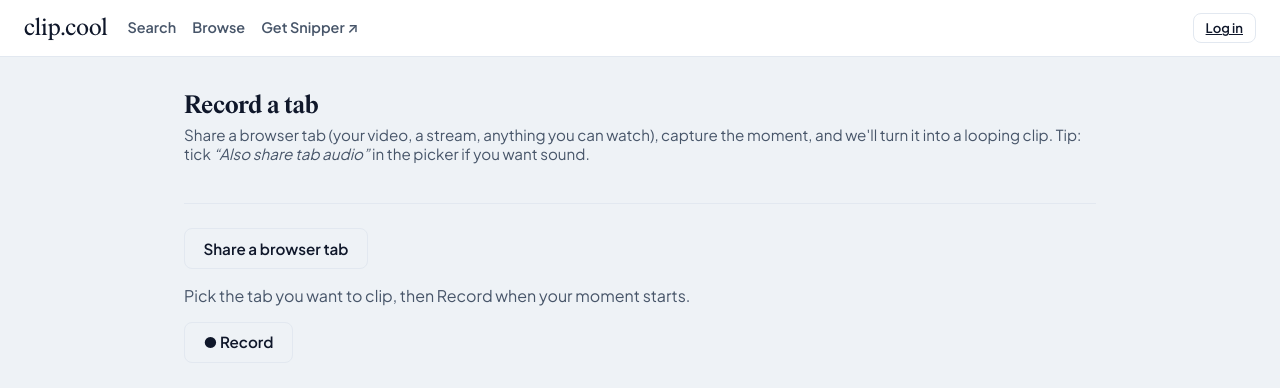
After one commit to jaigner-hub/clip.cool, a Django app: template app/templates/clips/record.html in a window 1280 px wide. The commit adds this page. Shown: the top 388 px of the page. Run offline with Django 5.2, Linux system fonts and the light colour scheme; the template is opened without the code that fills it, so the values that code supplies are empty.

Commit message:
clips: in-browser tab recorder (getDisplayMedia → existing ingest)
New "Record" page (/clips/record/) so users can grab a clip from any tab
they can watch — no plugin, no install. Shares a tab via getDisplayMedia,
records the moment with MediaRecorder (the record window is the trim;
auto-stops at 60s), previews the captured webm, then uploads through the
existing presign → R2 PUT → finalize path. video/webm already routes to
the transcode queue, so there are no backend ingest changes.

- record.html / record.js mirror the upload page's CSP-clean pattern
- record_page view = login_required + ensure_csrf_cookie (like upload_page)
- CSP: add blob: to media-src so the recorded clip can be previewed
- nav: "Record" link beside Upload

Co-Authored-By: Claude Opus 4.8 (1M context) <noreply@anthropic.com>

```diff
--- /dev/null
+++ b/app/clips/static/clips/record.js
@@ -0,0 +1,226 @@
+// clip.cool in-browser tab recorder (CSP-clean: external same-origin script, no inline JS).
+//   1) getDisplayMedia  -> user shares a browser tab; we show a live preview
+//   2) MediaRecorder    -> Record/Stop bounds the clip (the recording window IS the trim)
+//   3) presign -> PUT to R2 -> finalize  (same path as a file upload; emits video/webm)
+// The captured blob is video/webm, which finalize routes straight to the transcode queue.
+(function () {
+  "use strict";
+
+  const root = document.getElementById("clip-record");
+  if (!root) return;
+
+  const els = {
+    share: document.getElementById("record-share"),
+    hint: document.getElementById("record-hint"),
+    preview: document.getElementById("record-preview"),
+    playback: document.getElementById("record-playback"),
+    controls: document.getElementById("record-controls"),
+    start: document.getElementById("record-start"),
+    stop: document.getElementById("record-stop"),
+    reset: document.getElementById("record-reset"),
+    timer: document.getElementById("record-timer"),
+    meta: document.getElementById("record-meta"),
+    title: document.getElementById("record-title"),
+    tags: document.getElementById("record-tags"),
+    upload: document.getElementById("record-upload"),
+    status: document.getElementById("record-status"),
+  };
+  const presignURL = root.dataset.presignUrl;
+  const finalizeURL = root.dataset.finalizeUrl;
+  const maxSeconds = parseInt(root.dataset.maxSeconds, 10) || 60;
+
+  // R2 was signed for a bare "video/webm" Content-Type, so the PUT + finalize must use exactly
+  // that (MediaRecorder's blob.type carries a ;codecs=… suffix the presign didn't sign for).
+  const UPLOAD_TYPE = "video/webm";
+
+  let stream = null;        // the shared-tab MediaStream
+  let recorder = null;      // MediaRecorder
+  let chunks = [];          // recorded data
+  let clip = null;          // final Blob
+  let clipURL = null;       // object URL for playback (revoked on reset)
+  let timerId = null;
+  let startedAt = 0;
+
+  function cookie(name) {
+    const m = document.cookie.match(new RegExp("(?:^|; )" + name + "=([^;]*)"));
+    return m ? decodeURIComponent(m[1]) : "";
+  }
+
+  function postJSON(url, body) {
+    return fetch(url, {
+      method: "POST",
+      credentials: "same-origin",
+      headers: { "Content-Type": "application/json", "X-CSRFToken": cookie("csrftoken") },
+      body: JSON.stringify(body),
+    });
+  }
+
+  function setStatus(msg, kind) {
+    els.status.textContent = msg || "";
+    els.status.className = "kg-status" + (kind ? " is-" + kind : "");
+  }
+
+  function show(el, on) { el.hidden = !on; }
+
+  // Feature gate: getDisplayMedia is Chromium/Firefox desktop; absent on iOS Safari.
+  if (!navigator.mediaDevices || !navigator.mediaDevices.getDisplayMedia || typeof MediaRecorder === "undefined") {
+    els.share.disabled = true;
+    setStatus("Screen recording isn't supported in this browser. Try desktop Chrome, Edge, or Firefox — or use Upload.", "error");
+    return;
+  }
+
+  function pickMimeType() {
+    const prefs = ["video/webm;codecs=vp9,opus", "video/webm;codecs=vp8,opus", "video/webm"];
+    for (const t of prefs) {
+      if (MediaRecorder.isTypeSupported(t)) return t;
+    }
+    return "";  // let the browser choose; still a webm container in practice
+  }
+
+  function stopTracks() {
+    if (stream) {
+      stream.getTracks().forEach(function (t) { t.stop(); });
+      stream = null;
+    }
+  }
+
+  function resetClip() {
+    if (clipURL) { URL.revokeObjectURL(clipURL); clipURL = null; }
+    clip = null;
+    chunks = [];
+    show(els.playback, false);
+    show(els.meta, false);
+  }
+
+  function fmt(s) {
+    const m = Math.floor(s / 60);
+    const sec = s % 60;
+    return m + ":" + (sec < 10 ? "0" : "") + sec;
+  }
+
+  function tick() {
+    const elapsed = Math.floor((Date.now() - startedAt) / 1000);
+    els.timer.textContent = "Recording… " + fmt(elapsed) + " / " + fmt(maxSeconds);
+    if (elapsed >= maxSeconds) stopRecording();
+  }
+
+  async function share() {
+    resetClip();
+    setStatus("");
+    try {
+      stream = await navigator.mediaDevices.getDisplayMedia({
+        video: { frameRate: 30 },
+        audio: true,   // tab audio if the user opts in; ignored otherwise
+      });
+    } catch (err) {
+      // User cancelled the picker, or permission denied — not an error worth shouting about.
+      setStatus(err && err.name === "NotAllowedError" ? "Sharing cancelled." : "Couldn't start sharing: " + err, "error");
+      return;
+    }
+    // If the user clicks the browser's native "Stop sharing", tear down gracefully.
+    stream.getVideoTracks()[0].addEventListener("ended", function () {
+      if (recorder && recorder.state !== "inactive") stopRecording();
+      teardownPreview();
+    });
+    els.preview.srcObject = stream;
+    show(els.preview, true);
+    show(els.controls, true);
+    show(els.start, true);
+    show(els.stop, false);
+    show(els.reset, false);
+    els.share.textContent = "Share a different tab";
+    els.hint.textContent = "Click Record when your moment starts. Recording auto-stops at " + fmt(maxSeconds) + ".";
+  }
+
+  function teardownPreview() {
+    stopTracks();
+    els.preview.srcObject = null;
+    show(els.preview, false);
+    show(els.controls, false);
+    els.timer.textContent = "";
+    els.share.textContent = "Share a browser tab";
+  }
+
+  function startRecording() {
+    if (!stream) return;
+    resetClip();
+    const mimeType = pickMimeType();
+    try {
+      recorder = mimeType ? new MediaRecorder(stream, { mimeType: mimeType }) : new MediaRecorder(stream);
+    } catch (err) {
+      setStatus("Couldn't start recording: " + err, "error");
+      return;
+    }
+    chunks = [];
+    recorder.addEventListener("dataavailable", function (e) {
+      if (e.data && e.data.size > 0) chunks.push(e.data);
+    });
+    recorder.addEventListener("stop", onRecordingStopped);
+    recorder.start();
+    startedAt = Date.now();
+    setStatus("");
+    show(els.start, false);
+    show(els.stop, true);
+    show(els.reset, false);
+    show(els.playback, false);
+    timerId = setInterval(tick, 250);
+    tick();
+  }
+
+  function stopRecording() {
+    if (timerId) { clearInterval(timerId); timerId = null; }
+    if (recorder && recorder.state !== "inactive") recorder.stop();
+  }
+
+  function onRecordingStopped() {
+    clip = new Blob(chunks, { type: UPLOAD_TYPE });
+    chunks = [];
+    if (!clip.size) { setStatus("Nothing was recorded — try again.", "error"); return; }
+    clipURL = URL.createObjectURL(clip);
+    els.playback.src = clipURL;
+    show(els.preview, false);
+    show(els.playback, true);
+    show(els.stop, false);
+    show(els.start, true);
+    els.start.textContent = "● Record again";
+    show(els.reset, false);
+    show(els.meta, true);
+    els.timer.textContent = "Captured " + Math.round(clip.size / 1024) + " KB. Review it, then upload.";
+  }
+
+  async function upload() {
+    if (!clip) { setStatus("Record a clip first.", "error"); return; }
+    els.upload.disabled = true;
+    try {
+      setStatus("Requesting upload URL…");
+      const filename = "tab-recording-" + fmt(Math.floor((clip.size % 86400))).replace(":", "") + ".webm";
+      let res = await postJSON(presignURL, { filename: filename, content_type: UPLOAD_TYPE });
+      if (!res.ok) { setStatus("Presign failed: " + (await res.text()), "error"); els.upload.disabled = false; return; }
+      const { key, url } = await res.json();
+
+      setStatus("Uploading to storage…");
+      res = await fetch(url, { method: "PUT", headers: { "Content-Type": UPLOAD_TYPE }, body: clip });
+      if (!res.ok) { setStatus("Upload to R2 failed (" + res.status + "). Check bucket CORS.", "error"); els.upload.disabled = false; return; }
+
+      setStatus("Finalizing…");
+      const tags = (els.tags.value || "").split(",").map(function (t) { return t.trim(); }).filter(Boolean);
+      res = await postJSON(finalizeURL, { key: key, title: els.title.value || "", content_type: UPLOAD_TYPE, tags: tags });
+      if (!res.ok) { setStatus("Finalize failed: " + (await res.text()), "error"); els.upload.disabled = false; return; }
+      const asset = await res.json();
+
+      setStatus("Uploaded — opening your clip…", "ok");
+      stopTracks();
+      window.location.href = "/clips/asset/" + encodeURIComponent(asset.id) + "/";
+    } catch (err) {
+      setStatus("Error: " + err, "error");
+      els.upload.disabled = false;
+    }
+  }
+
+  els.share.addEventListener("click", share);
+  els.start.addEventListener("click", startRecording);
+  els.stop.addEventListener("click", stopRecording);
+  els.reset.addEventListener("click", function () { resetClip(); show(els.preview, !!stream); });
+  els.upload.addEventListener("click", upload);
+  window.addEventListener("beforeunload", stopTracks);
+})();
--- a/app/clips/urls.py
+++ b/app/clips/urls.py
@@ -22,6 +22,7 @@ urlpatterns = [
 
     path("clips/", views.library, name="clips_library"),
     path("clips/upload/", views.upload_page, name="clips_upload"),
+    path("clips/record/", views.record_page, name="clips_record"),
     path("clips/upload/presign", views.presign, name="clips_presign"),
     path("clips/upload/finalize", views.finalize, name="clips_finalize"),
     path("clips/search/", RedirectView.as_view(pattern_name="clips_search", query_string=True, permanent=True)),
--- a/app/templates/app_base.html
+++ b/app/templates/app_base.html
@@ -10,6 +10,7 @@
       {% if user.is_authenticated %}
       <a href="{% url 'clips_library' %}"{% if active_page == 'clips_library' %} class="is-active"{% endif %}>My clips</a>
       <a href="{% url 'clips_create' %}"{% if active_page == 'clips_create' %} class="is-active"{% endif %}>Create</a>
+      <a href="{% url 'clips_record' %}"{% if active_page == 'clips_record' %} class="is-active"{% endif %}>Record</a>
       <a href="{% url 'clips_upload' %}"{% if active_page == 'clips_upload' %} class="is-active"{% endif %}>Upload</a>
       {% endif %}
       <a href="https://github.com/jaigner-hub/snipper/releases/latest" target="_blank" rel="noopener">Get Snipper ↗</a>
--- /dev/null
+++ b/app/templates/clips/record.html
@@ -0,0 +1,55 @@
+{% extends "app_base.html" %}
+{% load static %}
+{% block title %}Record a tab · clip.cool{% endblock %}
+{% block app_content %}
+<div class="kg-page-head">
+  <h1 class="kg-title">Record a tab</h1>
+  <p class="kg-sub">Share a browser tab (your video, a stream, anything you can watch), capture the
+    moment, and we'll turn it into a looping clip. Tip: tick <em>“Also share tab audio”</em> in the
+    picker if you want sound.</p>
+</div>
+
+<div id="clip-record" class="kg-panel"
+     data-presign-url="{% url 'clips_presign' %}"
+     data-finalize-url="{% url 'clips_finalize' %}"
+     data-search-url="{% url 'clips_search' %}"
+     data-max-seconds="60">
+
+  <div class="kg-field">
+    <button type="button" id="record-share" class="kg-btn">Share a browser tab</button>
+    <p class="kg-muted" id="record-hint">Pick the tab you want to clip, then Record when your moment starts.</p>
+  </div>
+
+  {# Live view of the shared tab (srcObject = MediaStream; not a URL, so no CSP media-src concern). #}
+  <video id="record-preview" class="clip-record-video" muted autoplay playsinline hidden></video>
+
+  {# Playback of the captured clip (blob: URL — allowed by media-src blob:). #}
+  <video id="record-playback" class="clip-record-video" controls playsinline hidden></video>
+
+  <div class="kg-row" id="record-controls" hidden>
+    <button type="button" id="record-start" class="kg-btn">● Record</button>
+    <button type="button" id="record-stop" class="kg-btn" hidden>■ Stop</button>
+    <button type="button" id="record-reset" class="kg-btn kg-btn-sm" hidden>Re-record</button>
+    <span id="record-timer" class="kg-muted" aria-live="polite"></span>
+  </div>
+
+  <div id="record-meta" hidden>
+    <div class="kg-field">
+      <label for="record-title">Title <span class="kg-muted">(optional)</span></label>
+      <input type="text" id="record-title" maxlength="255" placeholder="e.g. the perfect reaction">
+    </div>
+    <div class="kg-field">
+      <label for="record-tags">Tags <span class="kg-muted">(comma-separated, optional)</span></label>
+      <input type="text" id="record-tags" placeholder="reaction, funny">
+    </div>
+    <div class="kg-row">
+      <button type="button" id="record-upload" class="kg-btn">Upload clip</button>
+      <a class="kg-btn kg-btn-sm" href="{% url 'clips_search' %}">Search</a>
+    </div>
+  </div>
+
+  <p id="record-status" class="kg-status" role="status" aria-live="polite"></p>
+</div>
+
+<script src="{% static 'clips/record.js' %}" defer></script>
+{% endblock %}
--- a/app/web/middleware.py
+++ b/app/web/middleware.py
@@ -67,7 +67,9 @@ class CSPMiddleware:
             script_src,
             style_src,
             " ".join(["img-src 'self' data:", *img_extra]),
-            " ".join(["media-src 'self'", *img_extra]),   # <video> renditions served from R2
+            # <video>: R2 renditions (img_extra) + blob: so the tab-recorder can preview the
+            # just-captured clip (URL.createObjectURL) before it's uploaded.
+            " ".join(["media-src 'self' blob:", *img_extra]),
             "font-src 'self'",
             connect_src,
             "object-src 'none'",
```
Also changed, not shown: app/clips/static/clips/clips.css (+11 -0 lines), app/clips/views.py (+9 -0 lines).
